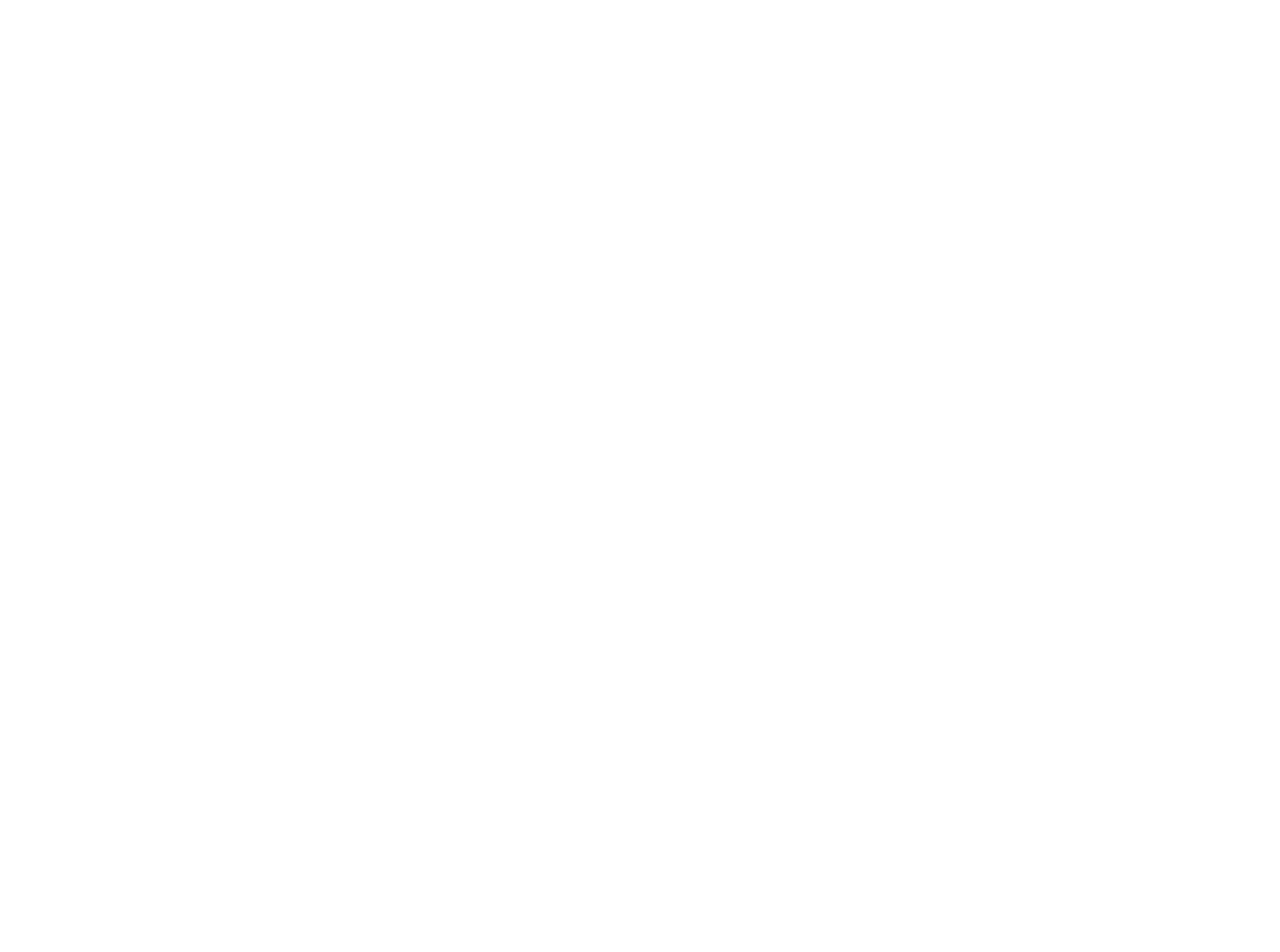
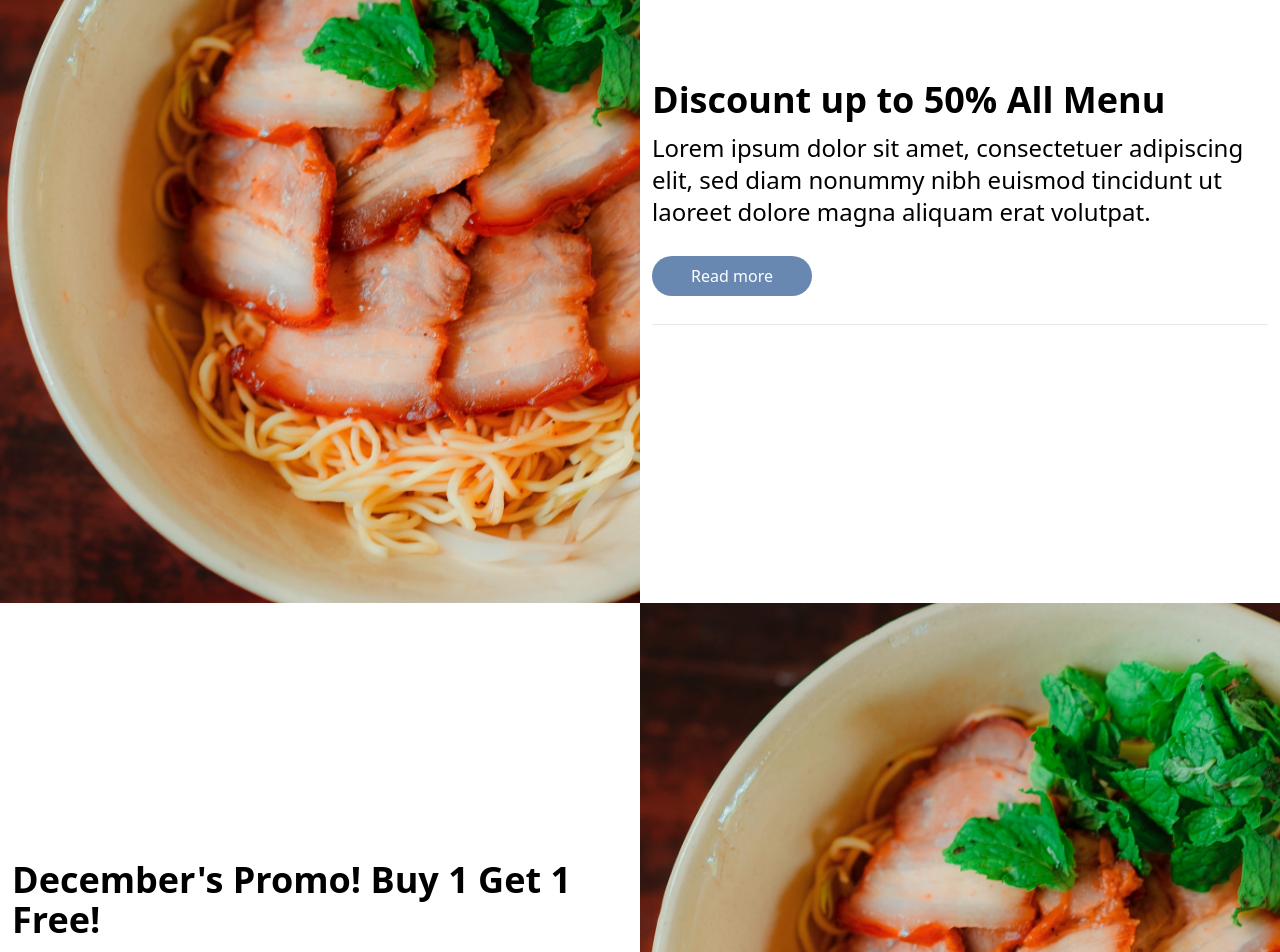
Before and after one commit to Jiseeeh/foodie, a Next.js app: page / in a window 1280 px wide. Shown: the part 1200-2152 px from the top of the page. Before the commit the page ends 1003 px from the top, so only its background shows below. Built offline with nearby package versions, Linux system fonts and the light colour scheme.

Commit message:
feat: build discount

```diff
--- /dev/null
+++ b/components/Discount.tsx
@@ -0,0 +1,37 @@
+import React from "react";
+
+import Button from "./Button";
+import IDiscount from "../interfaces/IDiscount";
+
+const Discount: React.FC<IDiscount> = (props) => {
+  const leftSide = "h-1/2 bg-ramen bg-cover md:h-full md:w-1/2";
+  const rightSide =
+    "h-1/2 p-3 flex flex-col md:h-full md:justify-center bg-white md:w-1/2";
+  // this class is added to the side to reverse the position
+  const position = "md:absolute md:right-0 md:top-0";
+  const content = (
+    <>
+      <h1 className="mb-3 text-2xl font-bold md:text-4xl">{props.title}</h1>
+      <p className="md:text-2xl">{props.desc}</p>
+      <Button content={props.buttonContent} />
+      <hr></hr>
+    </>
+  );
+  return (
+    <article className="h-screen relative">
+      {props.contentPosition === "right" ? (
+        <>
+          <section className={leftSide}></section>
+          <section className={`${rightSide} ${position}`}>{content}</section>
+        </>
+      ) : (
+        <>
+          <section className={rightSide}>{content}</section>
+          <section className={`${leftSide} ${position}`}></section>
+        </>
+      )}
+    </article>
+  );
+};
+
+export default Discount;
--- a/pages/index.tsx
+++ b/pages/index.tsx
@@ -3,8 +3,25 @@
 
 import Navbar from "../components/Navbar";
 import Menu from "../components/Menu";
+import Discount from "../components/Discount";
+import IDiscount from "../interfaces/IDiscount";
+import Order from "../components/Order";
 
 const Home: NextPage = () => {
+  const discounts: IDiscount[] = [
+    {
+      contentPosition: "right",
+      title: "Discount up to 50% All Menu",
+      desc: "Lorem ipsum dolor sit amet, consectetuer adipiscing elit, sed diam nonummy nibh euismod tincidunt ut laoreet dolore magna aliquam erat volutpat.",
+      buttonContent: "Read more",
+    },
+    {
+      contentPosition: "left",
+      title: "December's Promo! Buy 1 Get 1 Free!",
+      desc: "Lorem ipsum dolor sit amet, consectetuer adipiscing elit, sed diam nonummy nibh euismod tincidunt ut laoreet dolore magna aliquam erat volutpat.",
+      buttonContent: "Read more",
+    },
+  ];
   return (
     <section>
       <Head>
@@ -17,6 +34,10 @@
       </Head>
       <Navbar />
       <Menu />
+      {discounts.map((discount, index) => (
+        <Discount key={index} {...discount} />
+      ))}
+      <Order />
     </section>
   );
 };
```
